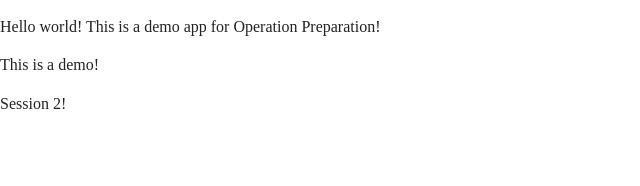
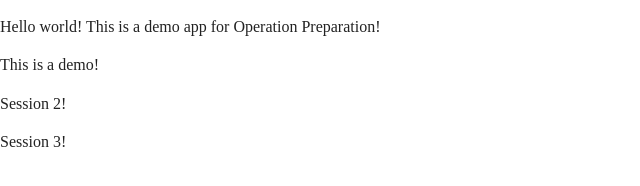
Before and after one commit to drewan50/operation-preparation-demo, a plain HTML site: page index.html in a window 1280 px wide. Shown: the full height of the page, 0-640 px from the left. Drawn offline with nearby package versions, Linux system fonts and the light colour scheme.

Commit message:
added some text for session 3

```diff
--- a/index.html
+++ b/index.html
@@ -25,6 +25,7 @@
   <p>Hello world! This is a demo app for Operation Preparation!</p>
   <p>This is a demo!</p>
   <p>Session 2!</p>
+  <p>Session 3!</p>
   <script src="js/vendor/modernizr-3.6.0.min.js"></script>
   <script src="https://code.jquery.com/jquery-3.3.1.min.js" integrity="sha256-FgpCb/KJQlLNfOu91ta32o/NMZxltwRo8QtmkMRdAu8=" crossorigin="anonymous"></script>
   <script>window.jQuery || document.write('<script src="js/vendor/jquery-3.3.1.min.js"><\/script>')</script>
```
